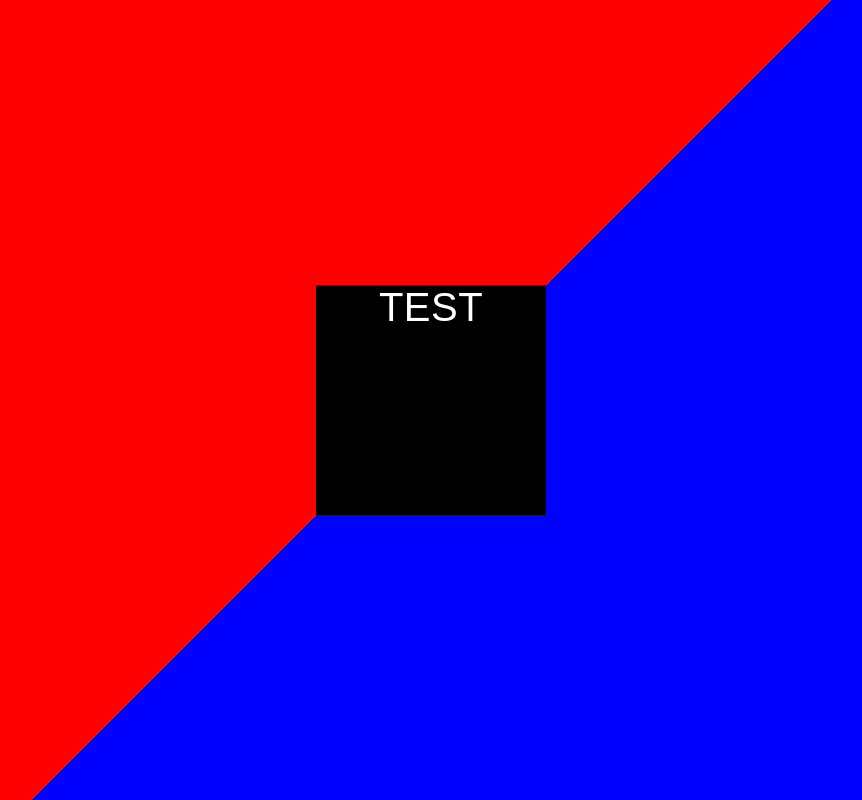
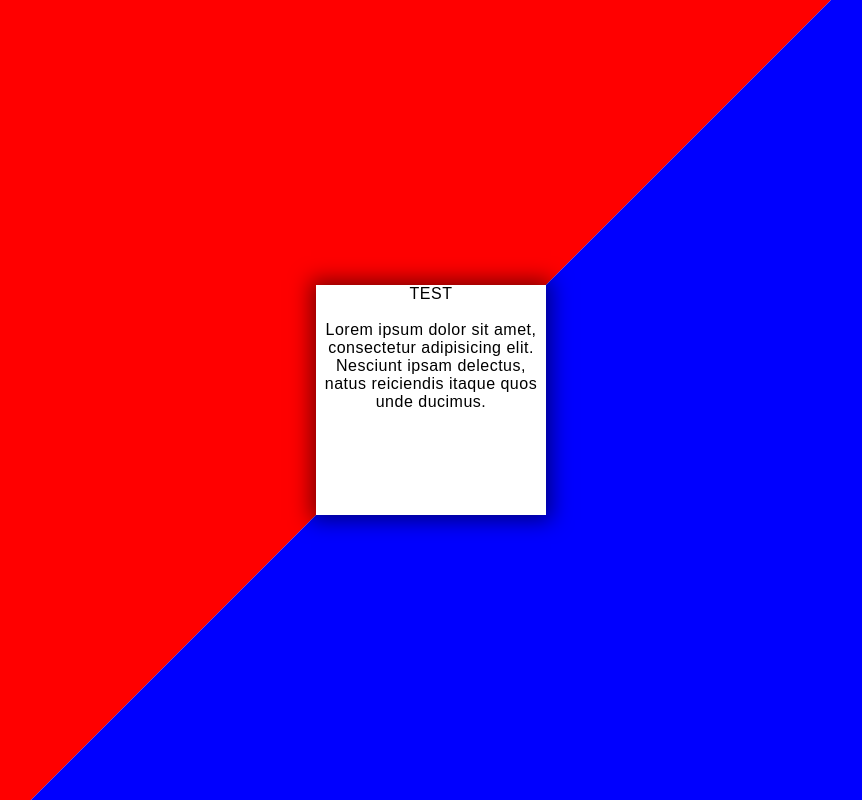
Before and after one commit to mrkorakot/mrkorakot.github.io, a Nuxt app: page / in a window 1280 px wide. Shown: the whole page, without its empty margins (209-1071 px from the left). Built offline with nearby package versions, Linux system fonts and the light colour scheme.

Commit message:
effects loop

```diff
--- a/assets/styles/character.scss
+++ b/assets/styles/character.scss
@@ -7,8 +7,6 @@
   &.active {
     width: 230px;
     height: 230px;
-    background-color: #000;
-    color: #fff;
-    font-size: 40px;
+    box-shadow: 0 0 20px 5px rgba(#000,.5);
   }
 }
--- a/assets/styles/intro.scss
+++ b/assets/styles/intro.scss
@@ -16,20 +16,42 @@
     width: 100%;
     height: 100%;
     transform:rotate(-45deg);
-    .item {
+    &:before,
+    &:after {
+      content:'';
       position: absolute;
       left: 0;
       right: 0;
       width: 100%;
       height: 50%;
-      &:nth-child(1) {
+    }
+    &:before {
       top: 0;
       background-color: red;
     }
-      &:nth-child(2) {
+    &:after {
       bottom: 0;
       background-color: blue;
     }
+    &.done {
+      width: 100% !important;
+    }
+  }
+  .introEffect {
+    position: absolute;
+    left: 0;
+    right: 0;
+    top: 0;
+    bottom: 0;
+    z-index: 19;
+    .item {
+      height: 10px;
+      border-radius: 20px;
+      width: 70px;
+      position: absolute;
+      left: 100%;
+      top: 50%;
+      background-color: #fff;
     }
   }
   .character {
--- a/components/character.vue
+++ b/components/character.vue
@@ -5,6 +5,14 @@
     .characterInner {{ title }}
       .image
         img
+      .caption
+        .captionInner
+          .titleText
+            div Lorem ipsum dolor sit amet,
+            div consectetur adipisicing elit.
+          .desc
+            div Nesciunt ipsam delectus,
+            div natus reiciendis itaque quos unde ducimus.
 </template>
 <script>
   export default {
@@ -19,7 +27,7 @@
     ],
     watch: {
       active (val) {
-        console.log(val)
+        console.log('charcter active! = ', val)
       }
     },
     methods: {
--- a/pages/index.vue
+++ b/pages/index.vue
@@ -5,9 +5,16 @@
     .intro(
       ref="intro"
     )
-      .items
-        .item
-        .item
+      .introEffect(
+        ref="introEffect"
+      )
+        .items(
+          v-if="effectShow"
+        )
+          .item(
+            v-for="index in 5"
+            ref="effectItem"
+          )
     character(
       :active="characterActive"
     )
@@ -21,7 +28,8 @@ export default {
   data () {
     return {
       page: 'home',
-      characterActive: false
+      characterActive: false,
+      effectShow: false
     }
   },
   head: {
@@ -31,16 +39,12 @@ export default {
     character
   },
   methods: {
-    introAnimated () {
-      this.characterActive = true
-    }
-  },
-  mounted () {
-    const thisComp = this
-    const $intro = this.$refs.intro
-    const tl = new TimelineLite({
+    introAnimate () {
+      var thisComp = this
+      var $intro = thisComp.$refs.intro
+      var tl = new TimelineLite({
         onComplete () {
-        thisComp.introAnimated()
+          thisComp.introAnimated($intro)
         }
       })
       tl.from($intro, 1, {
@@ -50,6 +54,48 @@ export default {
         rotation: 45,
         ease: Elastic.easeOut
       })
+    },
+    introAnimated ($intro) {
+      $intro.classList.add('done')
+      this.characterActive = true
+      this.effectShow = true
+      this.$nextTick(function () {
+        this.introEffectAnimate()
+        setInterval(() => this.introEffectAnimate(), 10000)
+      })
+    },
+    introEffectAnimate () {
+      var thisComp = this
+      var $effects = thisComp.$refs.effectItem
+      var tl = new TimelineLite({
+        onComplete () {
+          thisComp.introEffectAnimated()
+        }
+      })
+      var top = 0
+      var overlap = 0
+      var duration = 1
+      var height = 10
+      for (let $effect of $effects) {
+        top = Math.floor((Math.random() * 200) + 1)
+        overlap = Math.random()
+        duration = Math.floor((Math.random() * 2) + 1)
+        height = Math.floor(Math.random() * (15 - 5 + 1)) + 5
+        tl.from($effect, duration, {
+          'margin-top': -top,
+          left: -200,
+          width: 200,
+          height: height,
+          ease: Power4.easeIn
+        }, '-=' + overlap)
+      }
+    },
+    introEffectAnimated () {
+
+    }
+  },
+  mounted () {
+    this.introAnimate()
   }
 }
 </script>
```
Lines whose indentation alone changed are shown as unchanged.
